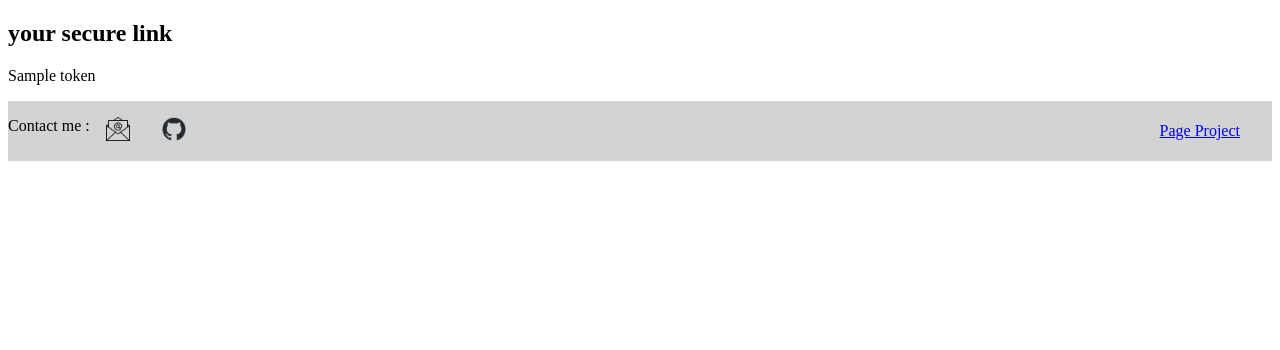
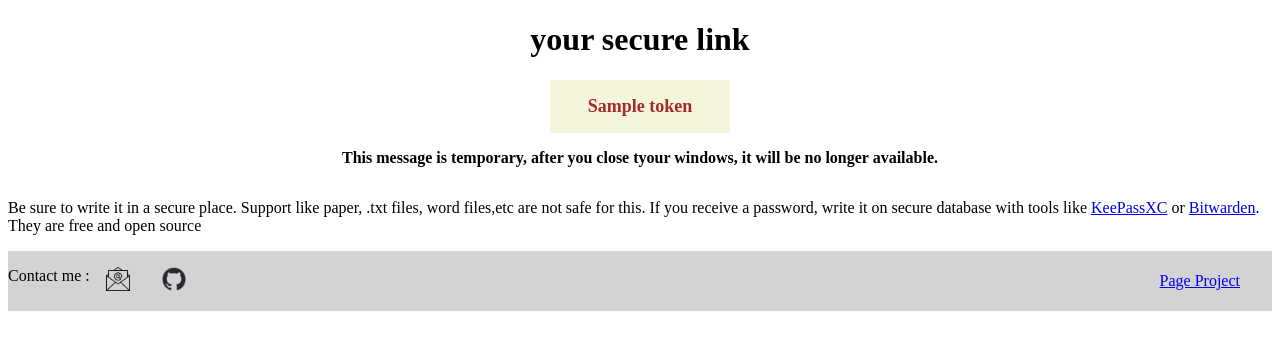
Before and after one commit to Lhokamn/Message_crypter, a Flask app: template templates/token.html in a window 1280 px wide. Shown: the part 58-408 px from the top of the page. Run offline with Flask 3, Linux system fonts and the light colour scheme; the template is opened without the code that fills it: most values are stand-ins (such as "Sample title", 1, 10 or a date in 2020).

Commit message:
Design token pages

```diff
--- /dev/null
+++ b/static/css/token.css
@@ -0,0 +1,25 @@
+#container-content {
+    display: flex;
+    flex-direction: column;
+    align-items: center;
+    justify-content: center;
+}
+
+#container-getter {
+    background-color: beige;
+    padding-right: 3%;
+    padding-left: 3%;
+
+}
+
+#container-getter strong {
+    font-size: large;
+    color: brown;
+}
+
+#container-reminder {
+    display: flex;
+    flex-direction: column;
+    align-items: center;
+    justify-content: center;
+}
--- a/templates/token.html
+++ b/templates/token.html
@@ -1,7 +1,19 @@
 {% extends 'base.html' %}
 
+{% block css %}
+    <link rel="stylesheet" href="{{ url_for('static', filename= 'css/token.css') }}">
+{% endblock %}
+
 {% block content %}
-    <h2>your secure link</h2>
-    <span class="badge badge-primary"></span>
-    <p>{{ token }}</p>
+    <div id="container-content">
+        <h1>your secure link</h1>
+        <span class="badge badge-primary"></span>
+        <div id="container-getter">
+            <p><strong>{{ token }}</strong></p>
+        </div>
+        <div id="container-reminder">
+            <p><strong>This message is temporary, after you close tyour windows, it will be no longer available.</strong></p>
+            <p>Be sure to write it in a secure place. Support like paper, .txt files, word files,etc are not safe for this. If you receive a password, write it on secure database with tools like <a href="https://keepassxc.org/">KeePassXC</a> or <a href="https://bitwarden.com/">Bitwarden</a>. They are free and open source</a></p>
+        </div>
+    </div>
 {% endblock %}
```
